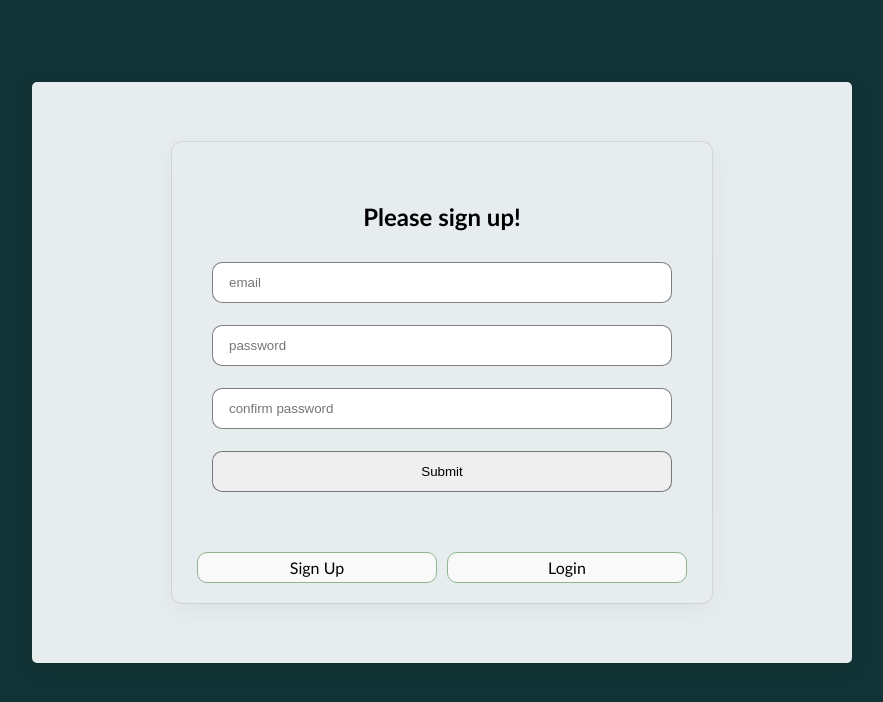
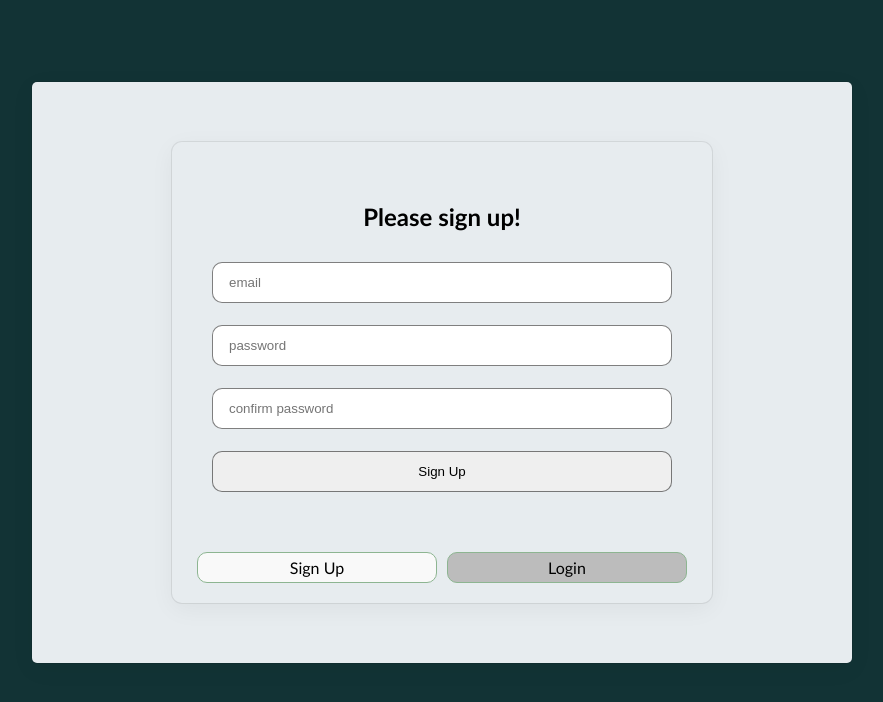
Before and after one commit to AliRamazanYildirim/todo-spark, a React (Vite) app in the folder client/: page / in a window 1280 px wide. Shown: the top 702 px of the page, without its empty margins (198-1081 px from the left). Built offline with nearby package versions, Linux system fonts and the light colour scheme; a web font is replaced by a local one.

Commit message:
Refaktoriere Auth-Komponenten: extrahiere AuthForm und AuthOptions in separate Dateien und implementiere useAuthStore für die Zustandsverwaltung

```diff
--- a/client/src/components/Auth/Auth.jsx
+++ b/client/src/components/Auth/Auth.jsx
@@ -1,115 +1,12 @@
-import { useState } from "react";
-import { useCookies } from "react-cookie";
+import AuthForm from './AuthForm';
+import AuthOptions from './AuthOptions';
 
 const Auth = () => {
-    const [error, setError] = useState(null);
-    const [isLogin, setIsLogin] = useState(false);
-    const [email, setEmail] = useState(null);
-    const [password, setPassword] = useState(null);
-    const [confirmPassword, setConfirmPassword] = useState(null);
-    const [cookies, setCookie, ] = useCookies(null);
-
-  console.log(email, password, confirmPassword);
-  console.log('Cookies:', cookies);
-
-
-  const viewLogin = (status) => {
-    setIsLogin(status);
-    setError(null);
-  };
-
-  const handleSubmit = async (e, endpoint) => {
-    e.preventDefault();
-
-    if (!email || !password) {
-        setError("Email and password are required");
-        return;
-    }
-
-    if (!isLogin && password !== confirmPassword) {
-        setError("Passwords do not match");
-        return;
-    }
-
-    try {
-        const response = await fetch(
-            `${import.meta.env.VITE_APP_SERVER_URL}/api/auth/${endpoint}`,
-            {
-                method: "POST",
-                headers: {
-                    "Content-Type": "application/json",
-                },
-                body: JSON.stringify({
-                    email,
-                    password,
-                }),
-            }
-        );
-
-        if (!response.ok) {
-            const errorData = await response.json();
-            throw new Error(errorData.message || "Failed to fetch data");
-        }
-
-        const data = await response.json();
-        console.log(data);
-
-        setCookie('Email', data.email);
-        setCookie('Token', data.token);
-        window.location.reload();
-    } catch (error) {
-        if (error.response && error.response.data && error.response.data.detail) {
-            setError(error.response.data.detail);
-        } else {
-            setError(error.message);
-        }
-    }
-  };
-
   return (
     <div className="auth-container">
       <div className="auth-container-box">
-        <form>
-          <h2>{isLogin ? "Please log in" : "Please sign up!"}</h2>
-          <input
-            type="email"
-            placeholder="email"
-            onChange={(e) => setEmail(e.target.value)}
-          />
-          <input
-            type="password"
-            placeholder="password"
-            onChange={(e) => setPassword(e.target.value)}
-          />
-          {!isLogin && <input
-           type="password"
-            placeholder="confirm password"
-            onChange={(e) => setConfirmPassword(e.target.value)} />}
-          <input
-            type="submit"
-            className="create"
-            onClick={(e) => handleSubmit(e, isLogin ? "login" : "signup")}
-          />
-          {error && <p>{error}</p>}
-        </form>
-        <div className="auth-options">
-          <button
-            onClick={() => viewLogin(false)}
-            style={{
-              backgroundColor: !isLogin ? "#f9f9f9" : "rgb(188, 188, 188)",
-            }}
-          >
-            Sign Up
-          </button>
-          <button
-            onClick={() => viewLogin(true)}
-            style={{
-              backgroundColor: !isLogin ? "#f9f9f9" : "rgb(188, 188, 188)",
-            }}
-          >
-            Login
-          </button>
-        </div>
+        <AuthForm />
+        <AuthOptions />
       </div>
     </div>
   );
--- /dev/null
+++ b/client/src/components/Auth/AuthForm.jsx
@@ -0,0 +1,50 @@
+import useAuthStore from "../../stores/useAuthStore";
+
+const AuthForm = () => {
+  const {
+    email,
+    password,
+    confirmPassword,
+    error,
+    isLogin,
+    setEmail,
+    setPassword,
+    setConfirmPassword
+  } = useAuthStore();
+
+  const handleSubmit = useAuthStore(state => state.handleSubmit);
+
+  return (
+    <form onSubmit={(e) => handleSubmit(e, isLogin ? "login" : "signup")}>
+      <h2>{isLogin ? "Please log in" : "Please sign up!"}</h2>
+      <input
+        type="email"
+        placeholder="email"
+        value={email}
+        onChange={(e) => setEmail(e.target.value)}
+      />
+      <input
+        type="password"
+        placeholder="password"
+        value={password}
+        onChange={(e) => setPassword(e.target.value)}
+      />
+      {!isLogin && (
+        <input
+          type="password"
+          placeholder="confirm password"
+          value={confirmPassword}
+          onChange={(e) => setConfirmPassword(e.target.value)}
+        />
+      )}
+      <input
+        type="submit"
+        className="create"
+        value={isLogin ? "Login" : "Sign Up"}
+      />
+      {error && <p className="error-message">{error}</p>}
+    </form>
+  );
+};
+
+export default AuthForm;
--- /dev/null
+++ b/client/src/components/Auth/AuthOptions.jsx
@@ -0,0 +1,33 @@
+import useAuthStore from "../../stores/useAuthStore";
+
+const AuthOptions = () => {
+  const { isLogin, setIsLogin, setError } = useAuthStore();
+
+  const handleToggle = (status) => {
+    setIsLogin(status);
+    setError(null);
+  };
+
+  return (
+    <div className="auth-options">
+      <button
+        onClick={() => handleToggle(false)}
+        style={{
+          backgroundColor: !isLogin ? "#f9f9f9" : "rgb(188, 188, 188)",
+        }}
+      >
+        Sign Up
+      </button>
+      <button
+        onClick={() => handleToggle(true)}
+        style={{
+          backgroundColor: isLogin ? "#f9f9f9" : "rgb(188, 188, 188)",
+        }}
+      >
+        Login
+      </button>
+    </div>
+  );
+};
+
+export default AuthOptions;
--- a/client/src/components/ListHeader/ListHeader.jsx
+++ b/client/src/components/ListHeader/ListHeader.jsx
@@ -1,4 +1,4 @@
-import useModalStore from "../../store/useModalStore";
+import useModalStore from "../../stores/useModalStore";
 import Modal from "../Modal/Modal";
 import { useCookies } from "react-cookie"; // <-- Hier holen wir useCookies
 
--- a/client/src/components/Modal/Modal.jsx
+++ b/client/src/components/Modal/Modal.jsx
@@ -1,5 +1,5 @@
 
-import useModalStore from "../../store/useModalStore";
+import useModalStore from "../../stores/useModalStore";
 import TodoForm from "./TodoForm";
 
 const Modal = () => {
--- a/client/src/components/Modal/TodoForm.jsx
+++ b/client/src/components/Modal/TodoForm.jsx
@@ -1,5 +1,5 @@
 import useTodoForm from "../../hooks/useTodoForm";
-import useModalStore from "../../store/useModalStore";
+import useModalStore from "../../stores/useModalStore";
 
 const TodoForm = () => {
   const { data, handleChange, editMode } = useTodoForm();
--- a/client/src/hooks/useTodoForm.js
+++ b/client/src/hooks/useTodoForm.js
@@ -1,6 +1,6 @@
 import { useEffect } from "react";
 import { useCookies } from "react-cookie";
-import useModalStore from "../store/useModalStore";
+import useModalStore from "../stores/useModalStore";
 
 const useTodoForm = () => {
   const { mode, task, data, setData } = useModalStore();
--- /dev/null
+++ b/client/src/stores/useAuthStore.js
@@ -0,0 +1,68 @@
+import { create } from 'zustand';
+
+const useAuthStore = create((set) => ({
+  email: '',
+  password: '',
+  confirmPassword: '',
+  error: null,
+  isLogin: false,
+
+  setEmail: (email) => set({ email }),
+  setPassword: (password) => set({ password }),
+  setConfirmPassword: (confirmPassword) => set({ confirmPassword }),
+  setError: (error) => set({ error }),
+  setIsLogin: (isLogin) => set({ isLogin }),
+
+  resetForm: () => set({
+    email: '',
+    password: '',
+    confirmPassword: '',
+    error: null
+  }),
+
+  handleSubmit: async (e, endpoint) => {
+    e.preventDefault();
+    const state = useAuthStore.getState();
+
+    if (!state.email || !state.password) {
+      set({ error: "Email and password are required" });
+      return;
+    }
+
+    if (!state.isLogin && state.password !== state.confirmPassword) {
+      set({ error: "Passwords do not match" });
+      return;
+    }
+
+    try {
+      const response = await fetch(
+        `${import.meta.env.VITE_APP_SERVER_URL}/api/auth/${endpoint}`,
+        {
+          method: "POST",
+          headers: {
+            "Content-Type": "application/json",
+          },
+          body: JSON.stringify({
+            email: state.email,
+            password: state.password,
+          }),
+        }
+      );
+
+      if (!response.ok) {
+        const errorData = await response.json();
+        throw new Error(errorData.message || "Failed to fetch data");
+      }
+
+      const data = await response.json();
+      document.cookie = `Email=${data.email}`;
+      document.cookie = `Token=${data.token}`;
+      state.resetForm();
+      window.location.reload();
+    } catch (error) {
+      set({ error: error.message });
+    }
+  }
+}));
+
+export default useAuthStore;
```
Also changed, not shown: client/src/stores/useModalStore.js (renamed from client/src/store/useModalStore.js).
